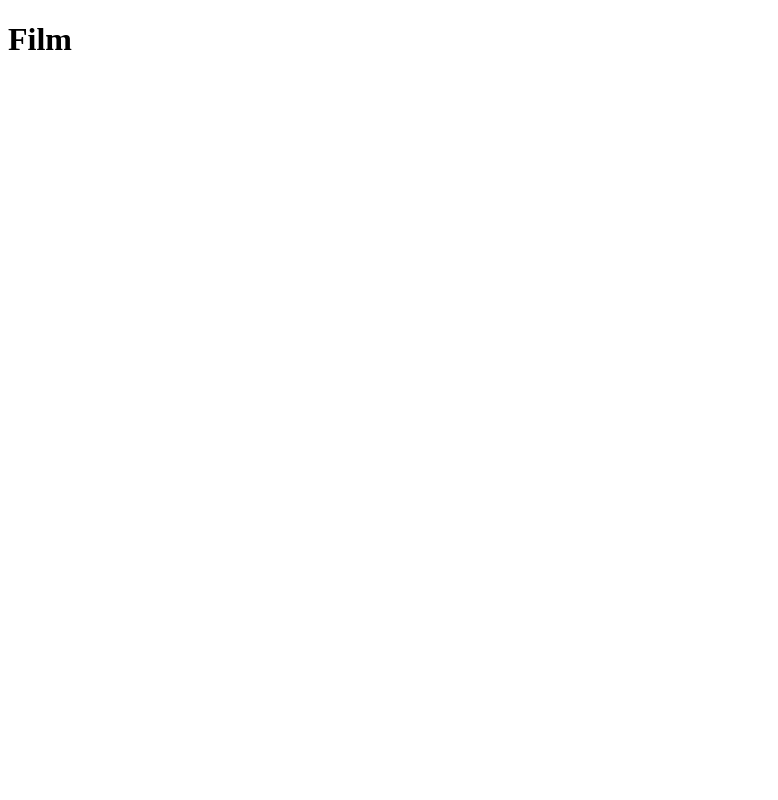
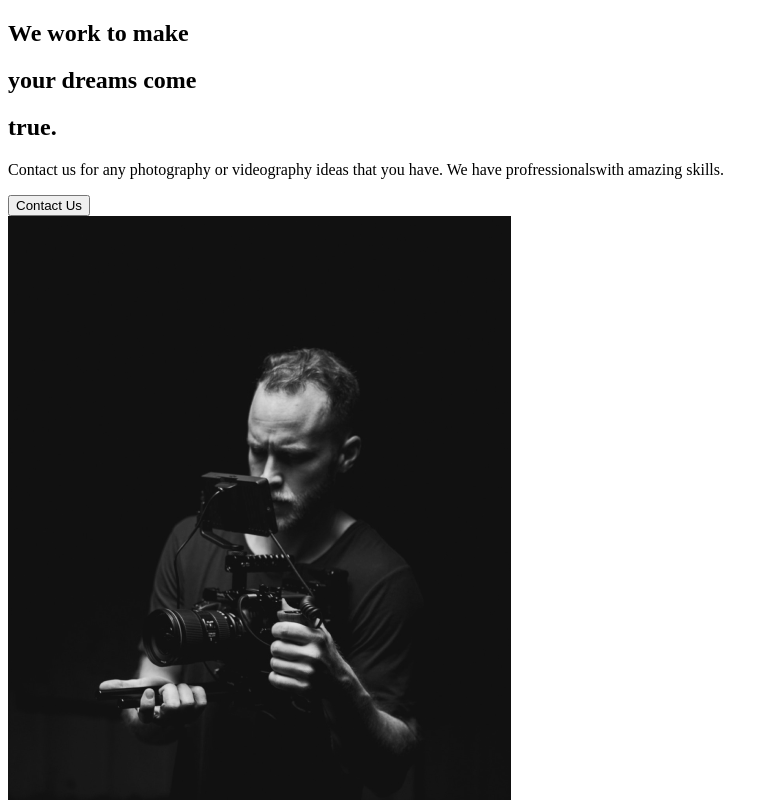
Before and after one commit to JPMurdie/dev-ed-capture-project, a React (Create React App) app: page / in a window 1280 px wide. Shown: the top 800 px of the page, without its empty margins (0-778 px from the left). Built offline with nearby package versions, Linux system fonts and the light colour scheme.

Commit message:
2.1 App.js changed to import from pages.

```diff
--- a/src/App.js
+++ b/src/App.js
@@ -1,9 +1,11 @@
 import React from "react";
+//Import Pages
+import AboutUs from "./pages/AboutUs";
 
 function App() {
   return (
     <div className="App">
-      <h1>Film</h1>
+      <AboutUs />
     </div>
   );
 }
```
